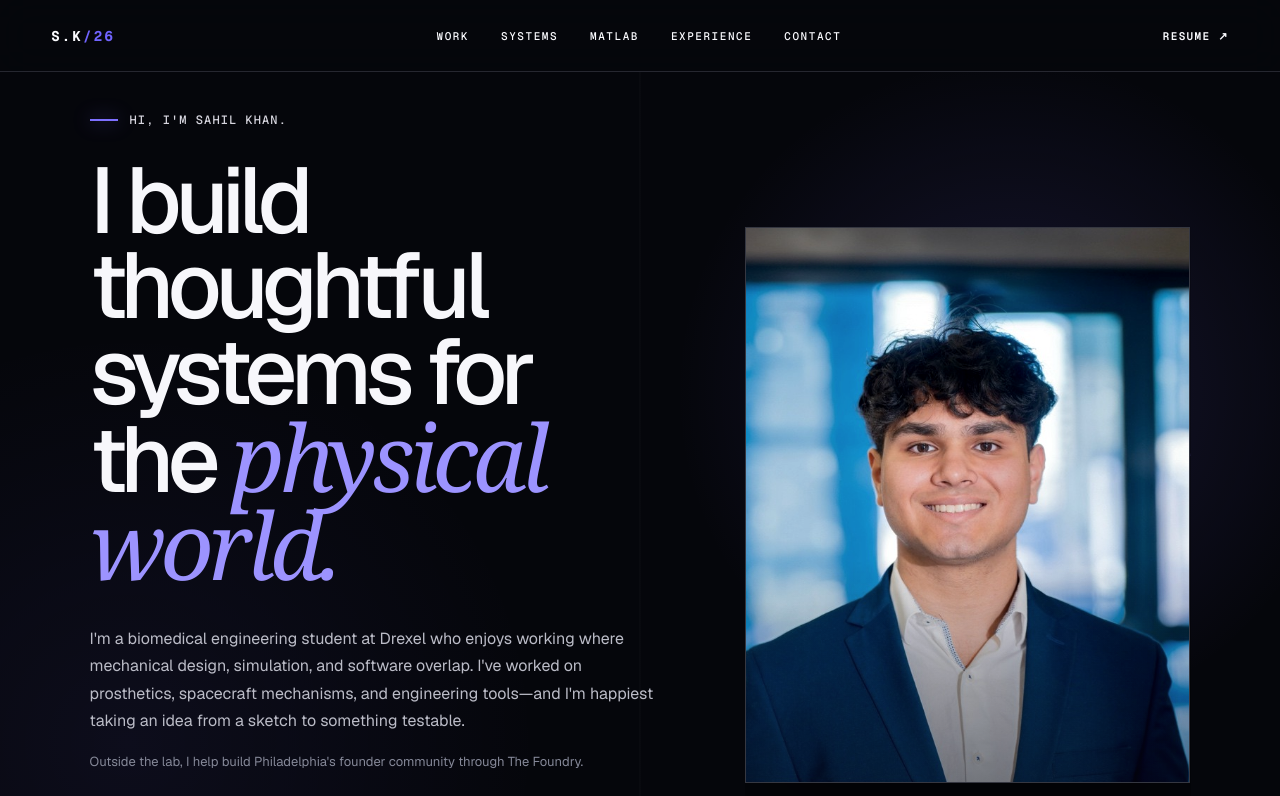
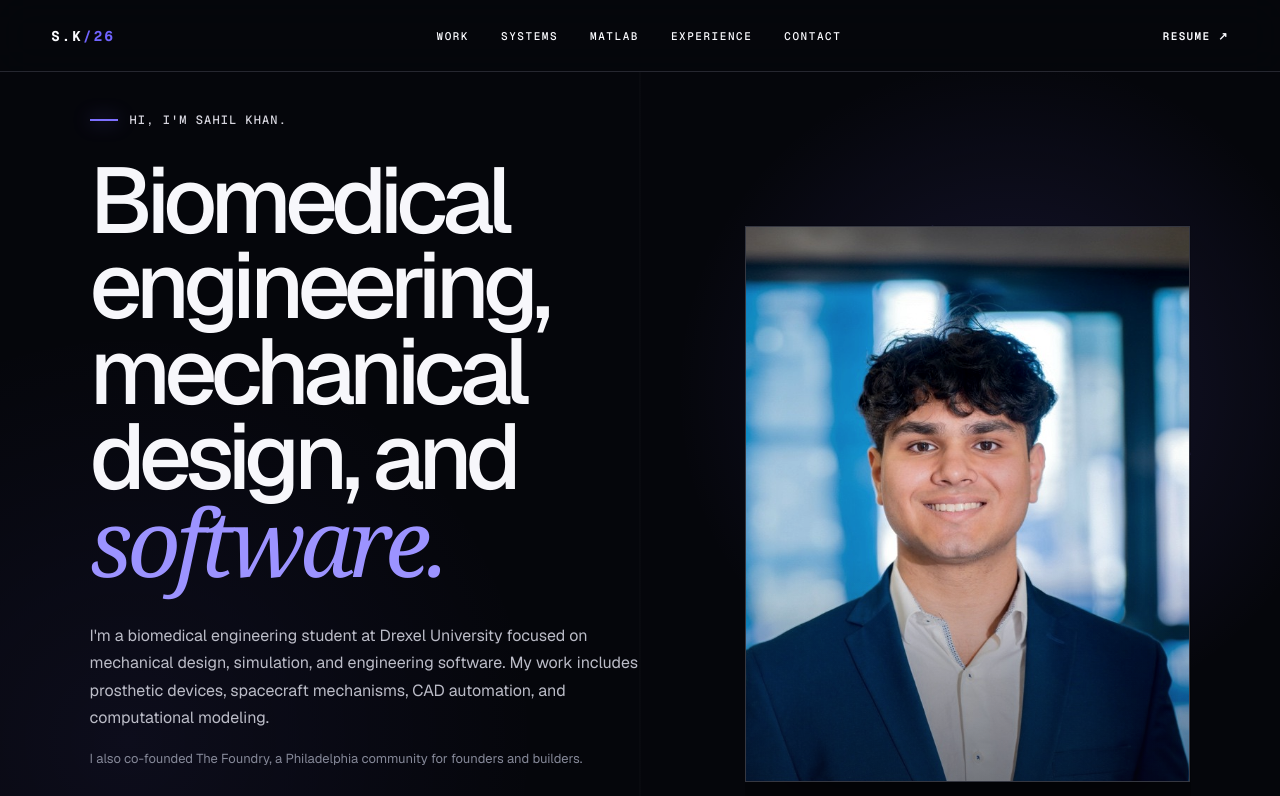
Before and after one commit to Sahil101905/Sahil101905.github.io, a Next.js app: page / in a window 1280 px wide. Shown: the top 796 px of the page. Built offline with nearby package versions, Linux system fonts and the light colour scheme.

Commit message:
Refine homepage copy

```diff
--- a/app/page.tsx
+++ b/app/page.tsx
@@ -74,16 +74,14 @@ export default function Home() {
       <section className="hero personal-hero" id="top">
         <div className="personal-hero-copy">
           <p className="hero-greeting"><span aria-hidden="true" /> Hi, I&apos;m Sahil Khan.</p>
-          <h1>I build thoughtful systems for the <em>physical world.</em></h1>
+          <h1>Biomedical engineering, mechanical design, and <em>software.</em></h1>
           <p className="personal-intro">
-            I&apos;m a biomedical engineering student at Drexel who enjoys working
-            where mechanical design, simulation, and software overlap. I&apos;ve
-            worked on prosthetics, spacecraft mechanisms, and engineering tools—and
-            I&apos;m happiest taking an idea from a sketch to something testable.
+            I&apos;m a biomedical engineering student at Drexel University focused on
+            mechanical design, simulation, and engineering software. My work includes
+            prosthetic devices, spacecraft mechanisms, CAD automation, and computational modeling.
           </p>
           <p className="personal-note">
-            Outside the lab, I help build Philadelphia&apos;s founder community
-            through The Foundry.
+            I also co-founded The Foundry, a Philadelphia community for founders and builders.
           </p>
           <div className="hero-actions">
             <a className="button primary" href="#work">View selected work</a>
@@ -106,7 +104,7 @@ export default function Home() {
       </section>
 
       <section className="section work" id="work">
-        <div className="section-heading"><p>01 / Selected work</p><h2>Evidence over<br /><em>claims.</em></h2><span>Each case study begins with the problem and ends with what the evidence taught us.</span></div>
+        <div className="section-heading"><p>01 / Selected work</p><h2>Selected<br />projects.</h2><span>Case studies in product design, simulation, and engineering software.</span></div>
         <div className="project-list">
           {projects.map((project) => (
             <article className="project" id={project.id} key={project.id}>
@@ -126,10 +124,10 @@ export default function Home() {
       </section>
 
       <section className="section systems" id="systems">
-        <div className="section-heading"><p>02 / Engineering software</p><h2>Tools that make<br />analysis <em>repeatable.</em></h2><span>Architecture is shown where it is safe and useful. Sensitive implementation details remain private.</span></div>
+        <div className="section-heading"><p>02 / Engineering software</p><h2>Engineering<br />software.</h2><span>Selected tools and workflows for simulation, CAD automation, and technical analysis.</span></div>
         <article className="system-card fea-card">
           <div className="system-header"><div><p className="eyebrow">Numerical methods / Verification</p><h3>FEA software platform</h3></div><span className="status">In development</span></div>
-          <p className="system-lede">A modular engineering simulation workflow built to make model setup, computation, verification, and result export explicit rather than hidden behind a one-click solve.</p>
+          <p className="system-lede">A modular simulation workflow that separates model setup, computation, verification, and result export into documented stages.</p>
           <div className="flow-grid">{feaFlow.map(([n,t,d]) => <div className="flow-step" key={n}><span>{n}</span><strong>{t}</strong><p>{d}</p></div>)}</div>
           <div className="output-grid">
             <div className="result-panel mesh-panel"><p>Mesh + boundary conditions</p><div className="mesh" /><span>Discretized model</span></div>
@@ -141,7 +139,7 @@ export default function Home() {
 
         <article className="system-card cad-card">
           <div className="system-header"><div><p className="eyebrow">CAD automation / Model-based simulation</p><h3>NX-to-MATLAB optimization pipeline</h3></div><span className="status private">Sanitized architecture</span></div>
-          <p className="system-lede">A Python-controlled workflow that translates structured design parameters into repeatable Siemens NX geometry, connects the resulting model to MATLAB/Simulink evaluation, and returns review-ready data.</p>
+          <p className="system-lede">A Python workflow that converts structured design parameters into Siemens NX geometry, runs MATLAB/Simulink evaluations, and exports results for review.</p>
           <div className="pipeline">{cadFlow.map(([t,d], index) => <div className="pipeline-step" key={t}><span>0{index + 1}</span><strong>{t}</strong><p>{d}</p>{index < cadFlow.length - 1 && <b aria-hidden="true">→</b>}</div>)}</div>
           <div className="code-window"><div className="code-top"><span /><span /><span /><em>automation_run.json</em></div><pre>{`{
   "design_id": "sample_042",
@@ -156,7 +154,7 @@ export default function Home() {
 
         <article className="reef-card">
           <div><p className="eyebrow">Biological design software</p><h3>REEF</h3></div>
-          <p>Contributing to a platform that helps researchers reason about and design biological systems. The work is presented here only at a public product level; internal architecture and implementation remain private.</p>
+          <p>Contributing to a software platform for designing and analyzing biological systems. This portfolio includes only publicly available product information.</p>
           <a href="https://reef.bio" rel="noreferrer">Visit reef.bio ↗</a>
         </article>
       </section>
@@ -164,8 +162,8 @@ export default function Home() {
       <section className="section matlab-section" id="matlab">
         <div className="section-heading">
           <p>03 / MATLAB laboratory</p>
-          <h2>Models built to<br /><em>answer questions.</em></h2>
-          <span>A selected archive of simulation, signal-processing, optimization, and biomedical-computation work built in MATLAB and Simulink.</span>
+          <h2>MATLAB and<br />Simulink.</h2>
+          <span>Selected projects in simulation, signal processing, optimization, and biomedical computation.</span>
         </div>
 
         <article className="matlab-feature">
@@ -223,7 +221,7 @@ export default function Home() {
       </section>
 
       <section className="section experience" id="experience">
-        <div className="section-heading"><p>04 / Field experience</p><h2>From research<br />to <em>production.</em></h2></div>
+        <div className="section-heading"><p>04 / Experience</p><h2>Engineering<br />experience.</h2></div>
         <div className="timeline">
           <article><time>2025—2026</time><div><h3>U.S. Naval Research Laboratory</h3><p>Spacecraft Mechanisms Design Engineer Co-op</p><span>MATLAB/Simulink controls · Siemens NX · robotic mechanisms · test fixtures · CAD automation</span></div></article>
           <article><time>2025—Present</time><div><h3>The Foundry</h3><p>Co-Founder</p><span>Building Philadelphia&apos;s builder-led founder community and connecting 10,000+ people through programs, events, mentorship, and capital access.</span></div></article>
@@ -233,7 +231,7 @@ export default function Home() {
       </section>
 
       <section className="contact" id="contact">
-        <p>05 / Contact</p><h2>Have a hard problem?<br /><em>Let&apos;s build the evidence.</em></h2>
+        <p>05 / Contact</p><h2>Get in touch.</h2>
         <div className="contact-links">
           <a href="mailto:sk4363@drexel.edu"><span>School</span>sk4363@drexel.edu ↗</a>
           <a href="mailto:skhan101905@gmail.com"><span>Personal</span>skhan101905@gmail.com ↗</a>
```
